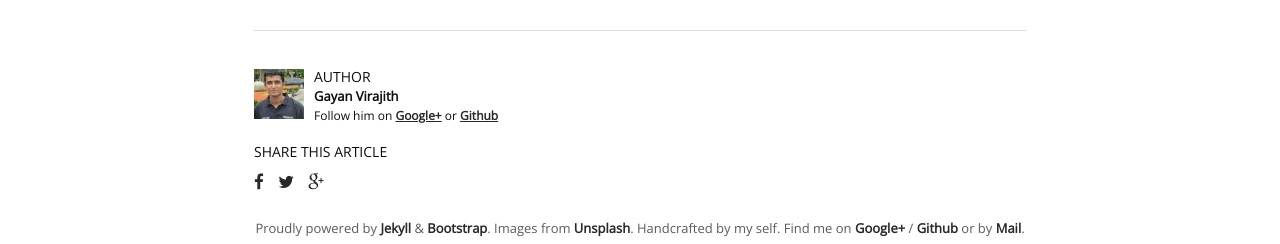
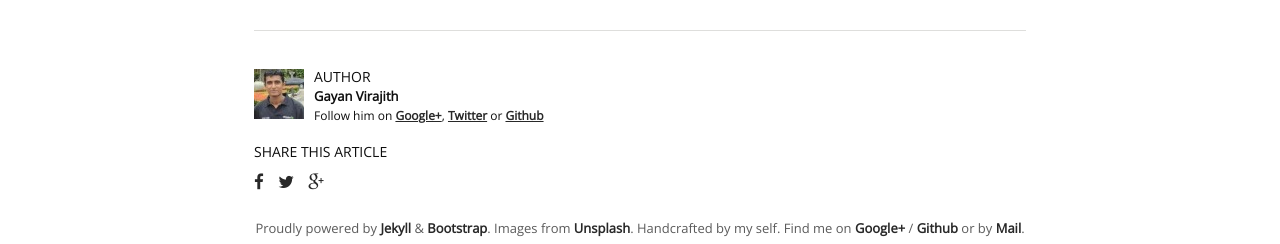
Before and after one commit to gayanvirajith/gayanvirajith.github.io, a Jekyll site: the page built from _posts/2014-06-21-jquery-full-pagejs-by-alvaro-trigo.markdown, in a window 1280 px wide. Shown: the part 781-1025 px from the top of the page. Built offline with Jekyll 4.4.1, drawn with Linux system fonts in a browser that asks for light colours; nearby versions of some CDN libraries; Markdown is read by kramdown in place of the engine named in the settings.

Commit message:
Add social media links to the author partial

```diff
--- a/_includes/author.html
+++ b/_includes/author.html
@@ -2,5 +2,9 @@
     <a title="Gayan Virajith" href="{{ site.baseurl }}/"><img src="{{ baseurl.url }}/assets/images/gayan-virajith-50x50.jpeg" alt="Gayan Virajith" class=img-responsive /></a>
     <h3>Author</h3>
     <h2>Gayan Virajith</h2>
-    <p class="clearfix">Follow him on <a href="">Google+</a> or <a href="">Github</a></p>
+    <p class="clearfix">Follow him on
+        <a href="https://plus.google.com/+GayanVirajith" rel="publisher">Google+</a>,
+        <a href="https://twitter.com/gayanvirajith">Twitter</a> or
+        <a href="https://github.com/gayanvirajith">Github</a>
+    </p>
 </div>
```
